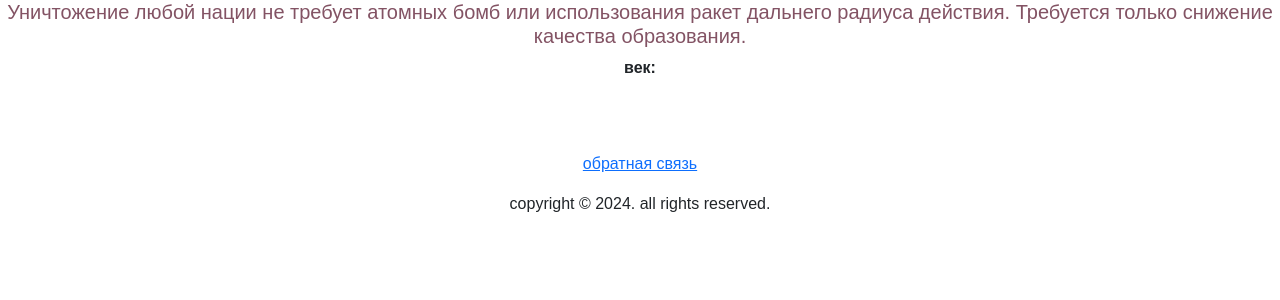
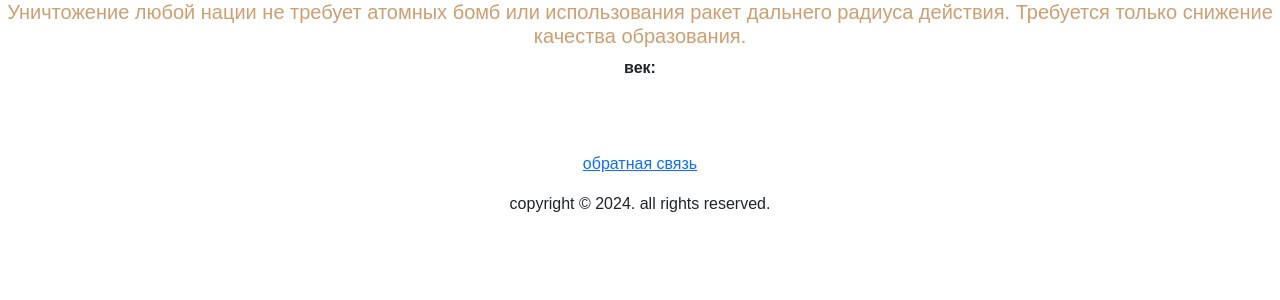
Before and after one commit to Ark005/edu, a Django app: page / in a window 1280 px wide. Shown: the part 58-358 px from the top of the page. Run offline with Django 4.2, Linux system fonts and the light colour scheme; data that the repository does not hold is empty; parts of the project's set-up code (start-up, migrations or seed data) failed here and were passed over.

Commit message:
colors of 1 page

```diff
--- a/backend/web/templates/index.html
+++ b/backend/web/templates/index.html
@@ -10,7 +10,7 @@
 
        {% comment %} <h5> ! в связи с замедлением загрузки с сервиса youtube, не все ролики загружаются быстро. Проявите терпение и немного
             подождите. </h5>{% endcomment %}
-   <h5 style="color: #835364;">Уничтожение любой нации не требует атомных бомб
+   <h5 style="color: #ce9f71;">Уничтожение любой нации не требует атомных бомб
             или использования ракет дальнего радиуса действия.
             Требуется только снижение качества образования.   </h6>
 
```
